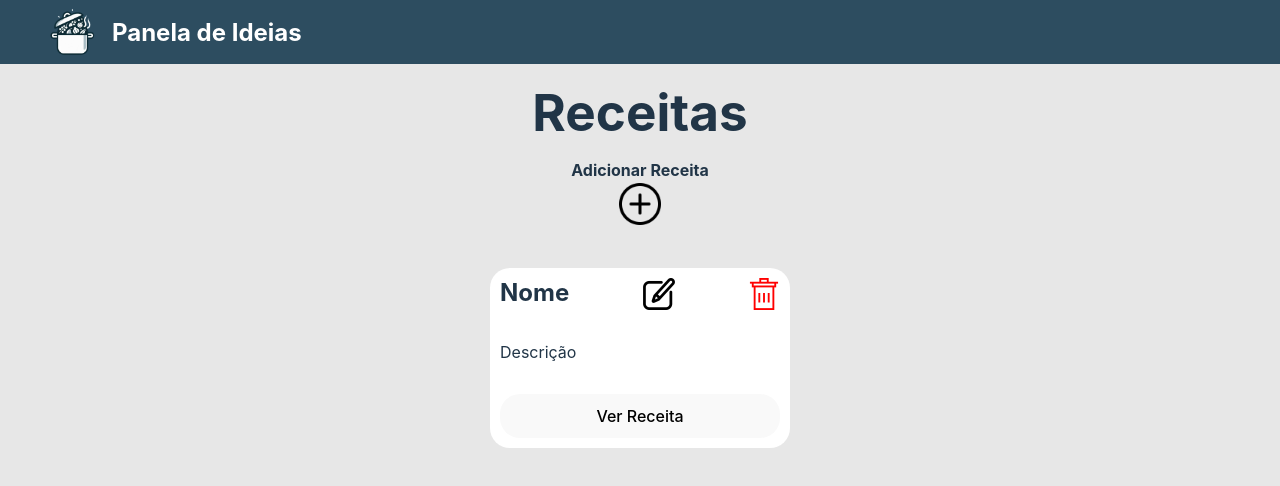
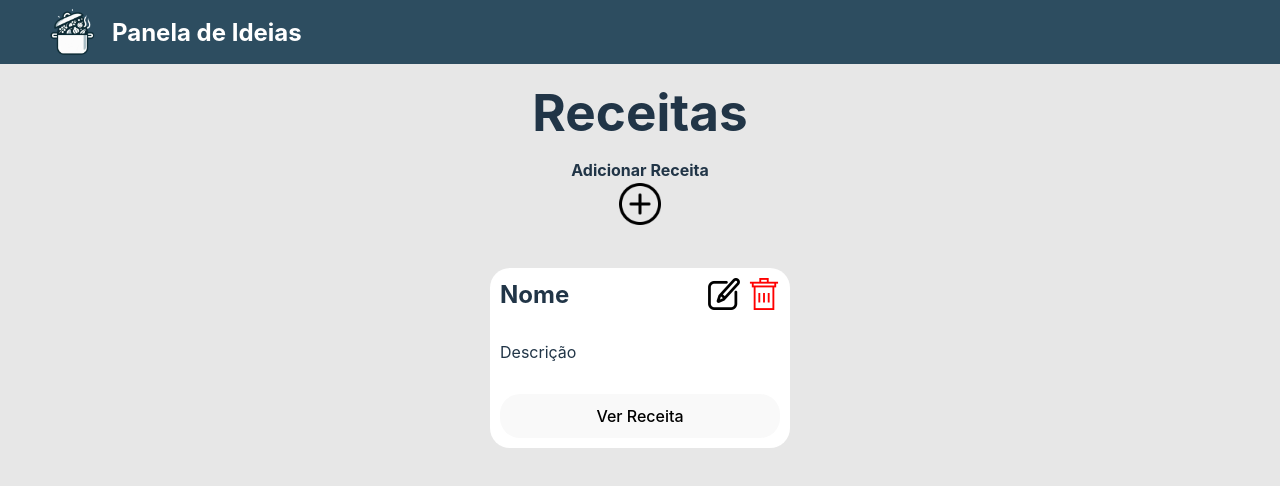
Before and after one commit to Tavares-Gui/front-panela, a React (Vite) app: page /home in a window 1280 px wide. Shown: the top 486 px of the page. Built offline with nearby package versions, Linux system fonts and the light colour scheme.

Commit message:
Div alinhada

```diff
--- a/src/index.css
+++ b/src/index.css
@@ -6,6 +6,24 @@
   margin: 0;
   padding: 0;
   box-sizing: border-box;
+}
+
+::-webkit-scrollbar {
+  width: 8px;
+}
+
+::-webkit-scrollbar-track {
+  background: #bfbfbf;
+  border-radius: 4px;
+}
+
+::-webkit-scrollbar-thumb {
+  background: #969696;
+  border-radius: 4px;
+}
+
+::-webkit-scrollbar-thumb:hover {
+  background: #7b7d7b;
 }
 
 button {
--- a/src/pages/home/index.jsx
+++ b/src/pages/home/index.jsx
@@ -2,7 +2,7 @@ import {
     PageWrapper,
     Navbar, LogoContainer, ImgLogo, H2, NavLinks, NavLink,
     DivTitle, H1, H4, ButtonAdd, ButtonIcon,
-    DivCards, CardContent, Card, CardTittle, H2Card, ButtonIcons, CardIcons, P, CardButton,
+    DivCards, CardContent, Card, CardTittle, ButtonGroup, H2Card, ButtonIcons, CardIcons, P, CardButton,
 } from './styled.js'
 
 import Logo from '../../assets/img/logo.png'
@@ -73,12 +73,14 @@ export default function Home() {
                     <Card>
                         <CardTittle>
                             <H2Card>Nome</H2Card>
+                            <ButtonGroup>
                                 <ButtonIcons onClick={handleOpenEditModal}>
                                     <CardIcons src={Edit}></CardIcons>
                                 </ButtonIcons>
                                 <ButtonIcons onClick={handleOpenDeleteModal}>
                                     <CardIcons src={Trash}></CardIcons>
                                 </ButtonIcons>
+                            </ButtonGroup>
                         </CardTittle>
 
                         <P>
--- a/src/pages/home/styled.js
+++ b/src/pages/home/styled.js
@@ -107,10 +107,16 @@ export const CardContent = styled.div`
 export const CardTittle = styled.div`
     display: flex;
     justify-content: space-between;
+    align-items: center;
     flex-direction: row;
 `;
 
 export const H2Card = styled.h2``;
+
+export const ButtonGroup = styled.div`
+    display: flex;
+    gap: 0.5rem;
+`;
 
 export const ButtonIcons = styled.button`
     border: none;
```
Lines whose indentation alone changed are shown as unchanged.
